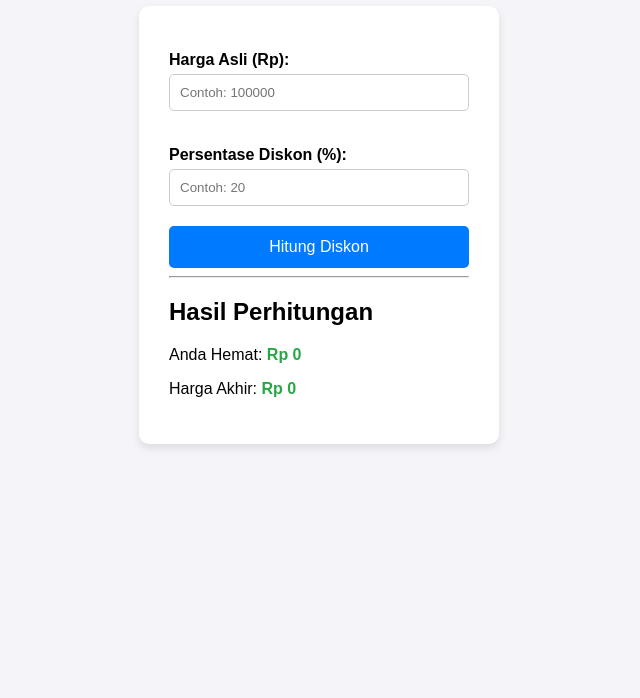
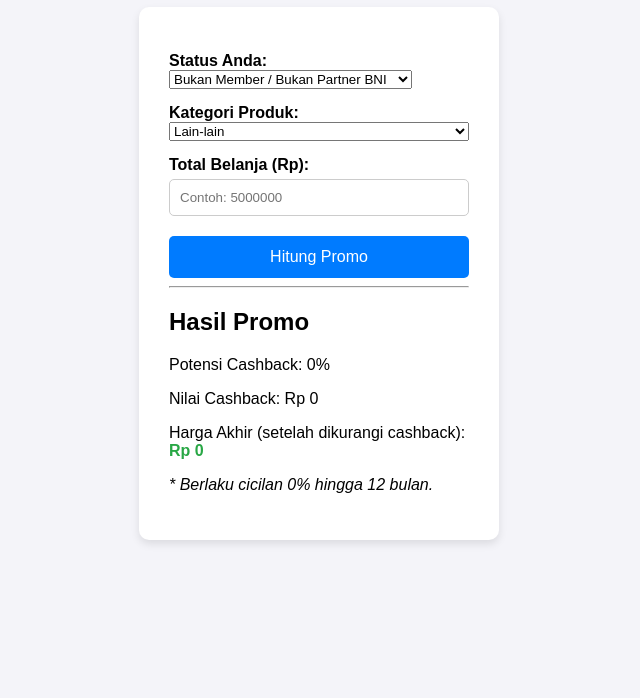
Before and after one commit to danyandanainforma/new, a plain HTML site: page index.html in a window 1280 px wide. Shown: the part 102-800 px from the top of the page, without its empty margins (321-961 px from the left). Drawn offline with Linux system fonts and the light colour scheme.

Commit message:
Update index.html

```diff
--- a/index.html
+++ b/index.html
@@ -3,25 +3,41 @@
 <head>
     <meta charset="UTF-8">
     <meta name="viewport" content="width=device-width, initial-scale=1.0">
-    <title>Kalkulator Promo Sederhana</title>
-    <link rel="stylesheet" href="style.css"> </head>
+    <title>Kalkulator Promo Cashback BNI/MEMBER</title>
+    <link rel="stylesheet" href="style.css">
+</head>
 <body>
-    <h1>Kalkulator Diskon</h1>
+    <h1>💰 Kalkulator Promo Cashback</h1>
 
     <div class="calculator-container">
-        <label for="hargaAsli">Harga Asli (Rp):</label>
-        <input type="number" id="hargaAsli" placeholder="Contoh: 100000" min="0">
 
-        <label for="persenDiskon">Persentase Diskon (%):</label>
-        <input type="number" id="persenDiskon" placeholder="Contoh: 20" min="0" max="100">
+        <label for="statusPartner">Status Anda:</label>
+        <select id="statusPartner">
+            <option value="tidak">Bukan Member / Bukan Partner BNI</option>
+            <option value="ya">Member / Partner BNI (Dapat Promo)</option>
+        </select>
 
-        <button onclick="hitungDiskon()">Hitung Diskon</button>
+        <label for="kategoriProduk">Kategori Produk:</label>
+        <select id="kategoriProduk">
+            <option value="lain">Lain-lain</option>
+            <option value="furniture">Furniture, Home Accs, Lighting & Wearable AS</option>
+        </select>
+
+        <label for="hargaAsli">Total Belanja (Rp):</label>
+        <input type="number" id="hargaAsli" placeholder="Contoh: 5000000" min="0">
+
+        <button onclick="hitungCashback()">Hitung Promo</button>
 
         <hr>
 
-        <h2>Hasil Perhitungan</h2>
-        <p>Anda Hemat: <span id="uangHemat">Rp 0</span></p>
-        <p>Harga Akhir: <span id="hargaAkhir">Rp 0</span></p>
+        <h2>Hasil Promo</h2>
+        <p>Potensi Cashback: <span id="persenCashback">0%</span></p>
+        <p>Nilai Cashback: <span id="nilaiCashback">Rp 0</span></p>
+        <p>Harga Akhir (setelah dikurangi cashback): <span id="hargaAkhir">Rp 0</span></p>
+
+        <div id="infoCicilan">
+            <p style="font-style: italic;">* Berlaku cicilan 0% hingga 12 bulan.</p>
+        </div>
     </div>
 
     <script src="script.js"></script>
```
